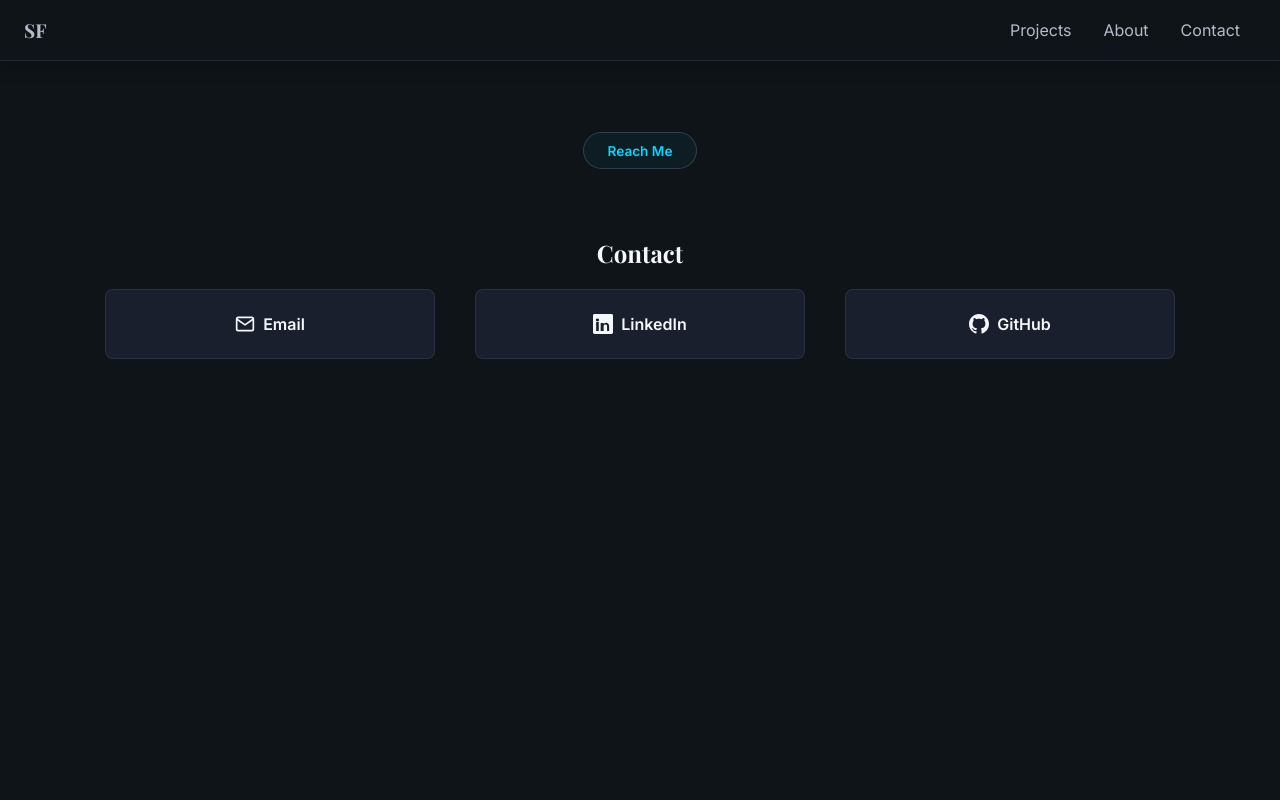
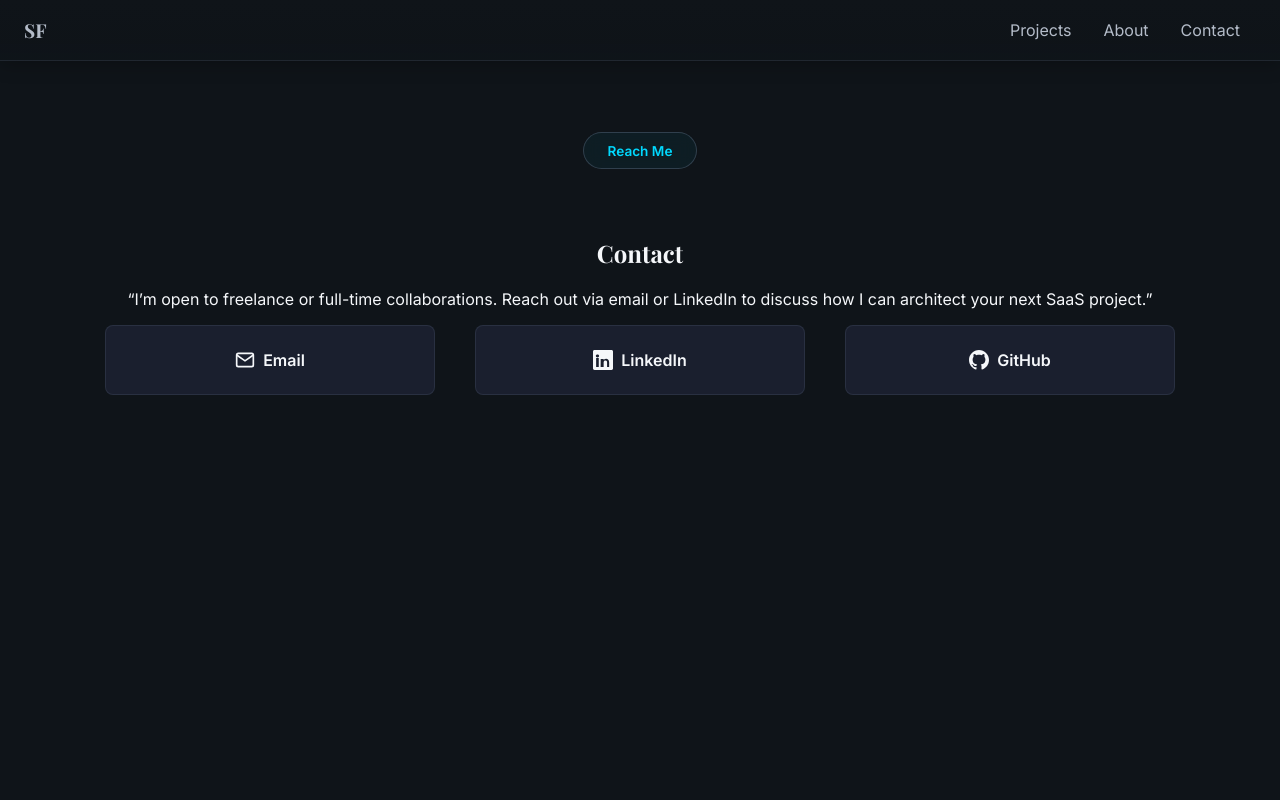
Before and after one commit to sidneyfranciscodev/my-portfolio, a Vue app: page /contact in a window 1280 px wide. Shown: the top 800 px of the page. Built offline with nearby package versions, Linux system fonts and the light colour scheme.

Commit message:
add parapgraph in contacts page

```diff
--- a/src/views/ContactView.vue
+++ b/src/views/ContactView.vue
@@ -4,6 +4,9 @@
       <the-badge title="Reach Me"></the-badge>
       <section id="details">
         <h1>Contact</h1>
+
+        <p>“I’m open to freelance or full-time collaborations. Reach out via email or LinkedIn to discuss how I can architect your next SaaS project.”</p>
+
         <ul>
           <li>
             <a href="mailto:sidneyfranciscodev@gmail.com" title="Email">
```
